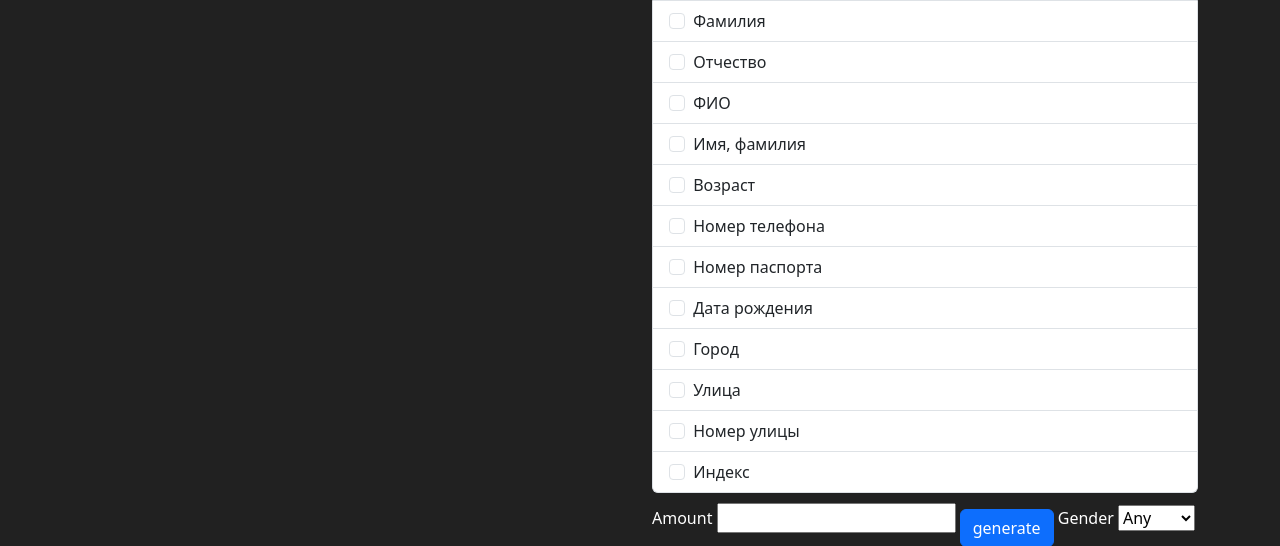
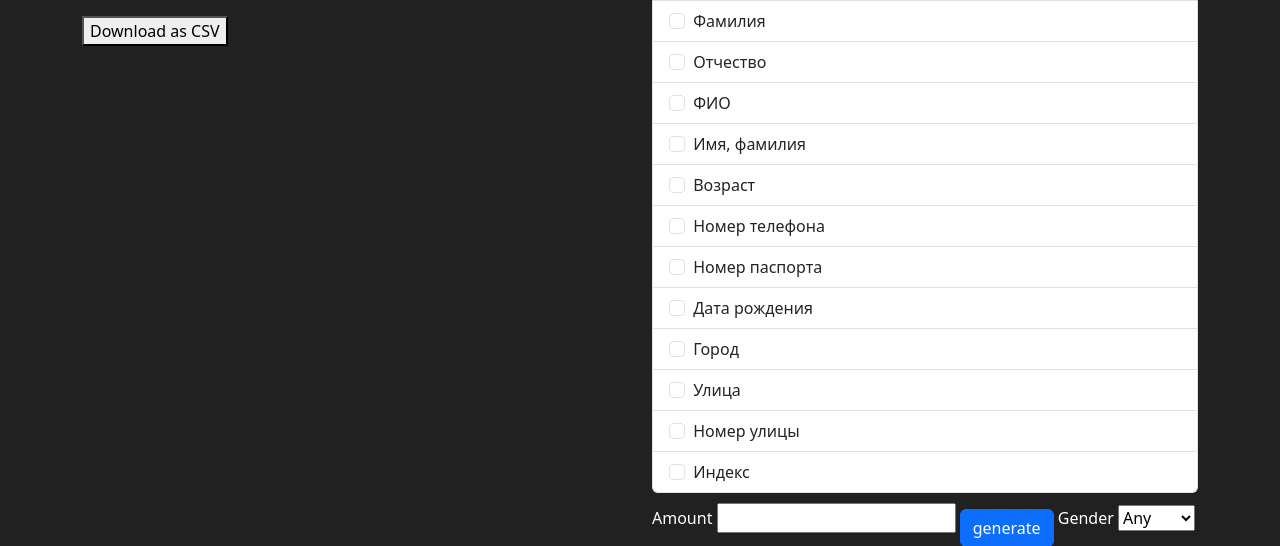
Before and after one commit to andrew-dot-exe/flask_spa, a Flask app: page / in a window 1280 px wide. Shown: the part 97-643 px from the top of the page. Run offline with Flask 3, Linux system fonts and the light colour scheme.

Commit message:
add csv support

```diff
--- a/adapter.py
+++ b/adapter.py
@@ -1,3 +1,5 @@
+import csv
+
 from generator import *
 
 
@@ -43,5 +45,16 @@ def get_generated_info(columns: list, amount: int, gender = None) -> list:
     return values
 
 
+def save_json():
+    pass
+
+def save_csv(values: list):
+    print(values)
+    with open('download/values.csv', 'w', newline='') as csvfile:
+        writer = csv.writer(csvfile, delimiter=',')
+        for value in values:
+            writer.writerow(value)
+    return 'values.csv' # return name of file for download.
+
 if __name__ == '__main__':
     print(get_generated_info(['Фамилия','Имя','Номер паспорта'], 10))
--- a/app.py
+++ b/app.py
@@ -1,4 +1,6 @@
 from flask import *
+import os
+
 import adapter
 
 """
@@ -10,6 +12,7 @@ TODO: предупреждение о несовпадении имен и фа
 """
 app = Flask(__name__)
 columns = list(adapter.columns_person.keys()) + list(adapter.columns_address.keys())
+gen_values = []
 
 @app.route('/')
 def route_main():
@@ -17,8 +20,17 @@ def route_main():
 
 @app.route('/generate', methods=['POST'])
 def generate():
+    global gen_values
     gen_cols = request.form.getlist('to_generate')
     amount = int(request.form.get('records_amount'))
     gender = request.form.get('gender')
     values = adapter.get_generated_info(gen_cols, amount, gender)
+    gen_values = values
     return render_template('index.html', columns=columns, name=None, gen_cols=gen_cols, values=values)
+
+@app.route('/download', methods=['GET'])
+def download():
+    filename = adapter.save_csv(gen_values)
+    return send_from_directory(
+        'download', filename, as_attachment=True
+    )
--- a/templates/index.html
+++ b/templates/index.html
@@ -32,6 +32,11 @@
                       {% endfor %}
                     </tbody>
                   </table>
+                  <form action="/download">
+                    <button type="submit">
+                      Download as CSV
+                    </button>
+                  </form>
             </div>
             <div class="col">
               <form action="/generate" method="post">
```
